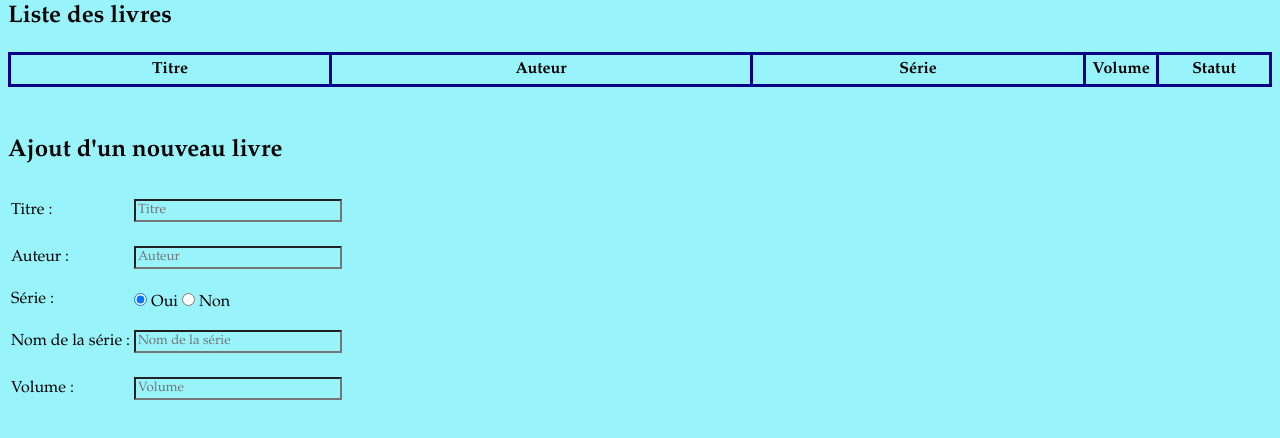
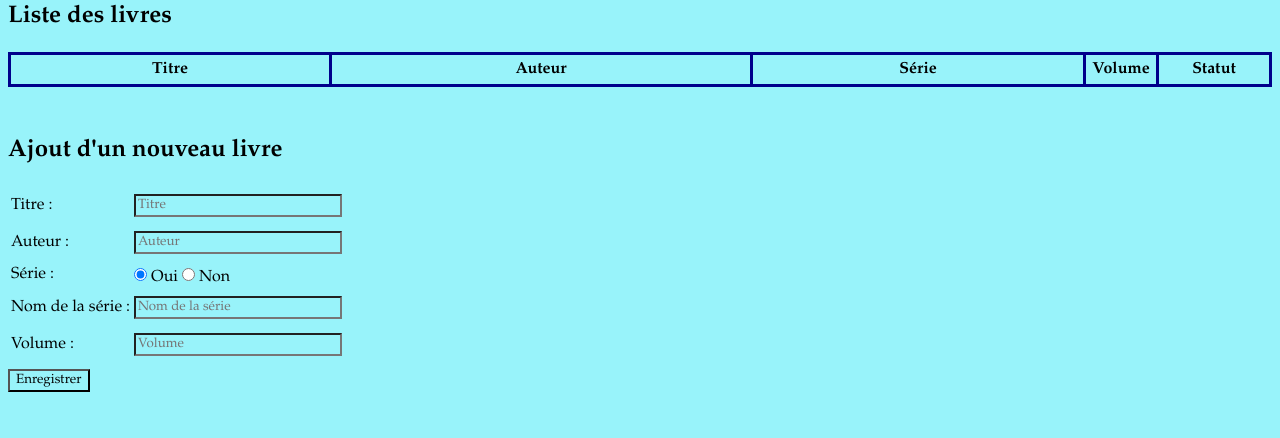
Before and after one commit to MarieRainaud/suivi-lecture, a plain HTML site: page index.html in a window 1280 px wide. Shown: the part 78-516 px from the top of the page. Drawn offline with Linux system fonts and the light colour scheme.

Commit message:
Bouton + espacement

```diff
--- a/index.html
+++ b/index.html
@@ -4,7 +4,7 @@
     <meta charset="UTF-8">
     <meta name="viewport" content="width=device-width, initial-scale=1.0">
     <title>Suivi de lecture</title>
-    <link rel="stylesheet" href="style.css"
+    <link rel="stylesheet" href="style.css">
 </head>
 <body>
     <h1>Suivi de lecture</h1>
@@ -54,6 +54,7 @@
                     <td><input type="number" id="volume" placeholder="Volume" min="1" class="inputform"></td>
                 </tr>
             </table>
+            <button type="submit">Enregistrer</button>
         </form>
     </div>
     <script src="script.js"></script>
--- a/style.css
+++ b/style.css
@@ -23,7 +23,7 @@ h1 {
     width: 100px;
 }
 label, input, button {
-    margin: 10px 0 10px 0;
+    margin: 5px 0 5px 0;
 }
 .inputform {
     min-width: 200px;
```
